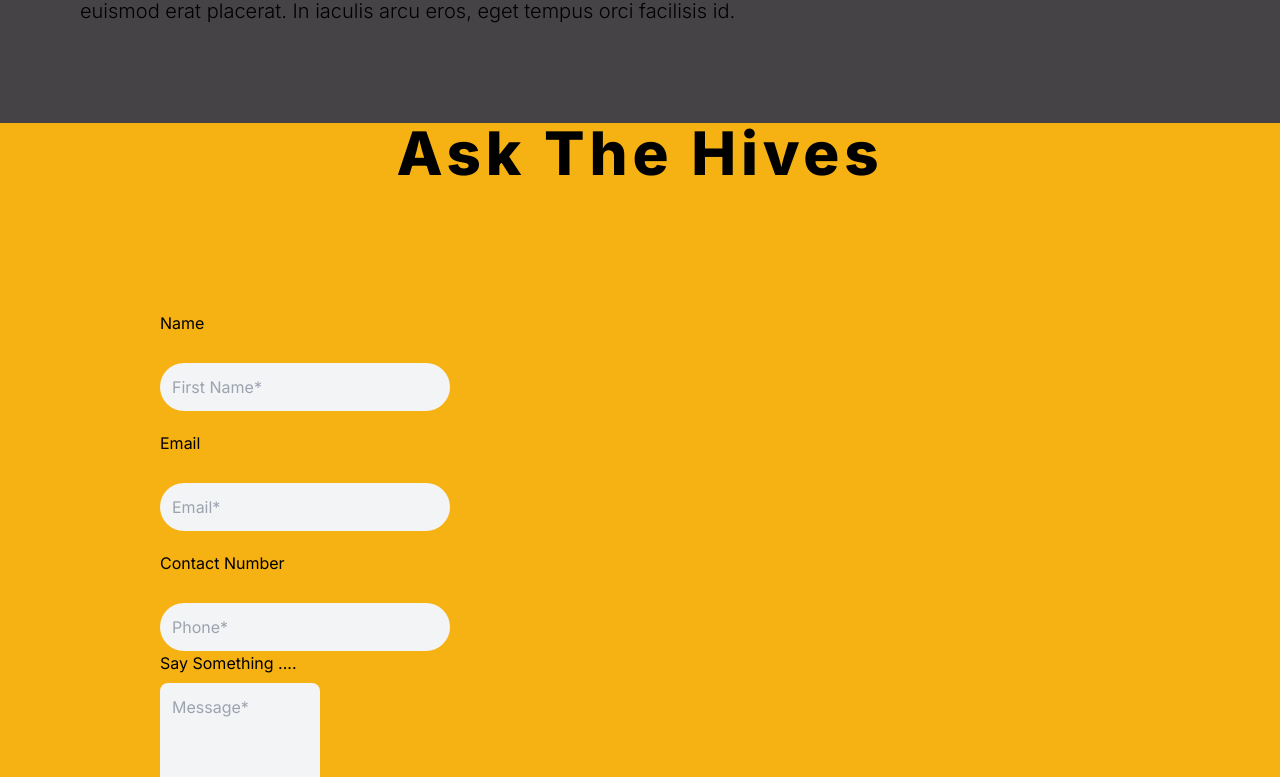
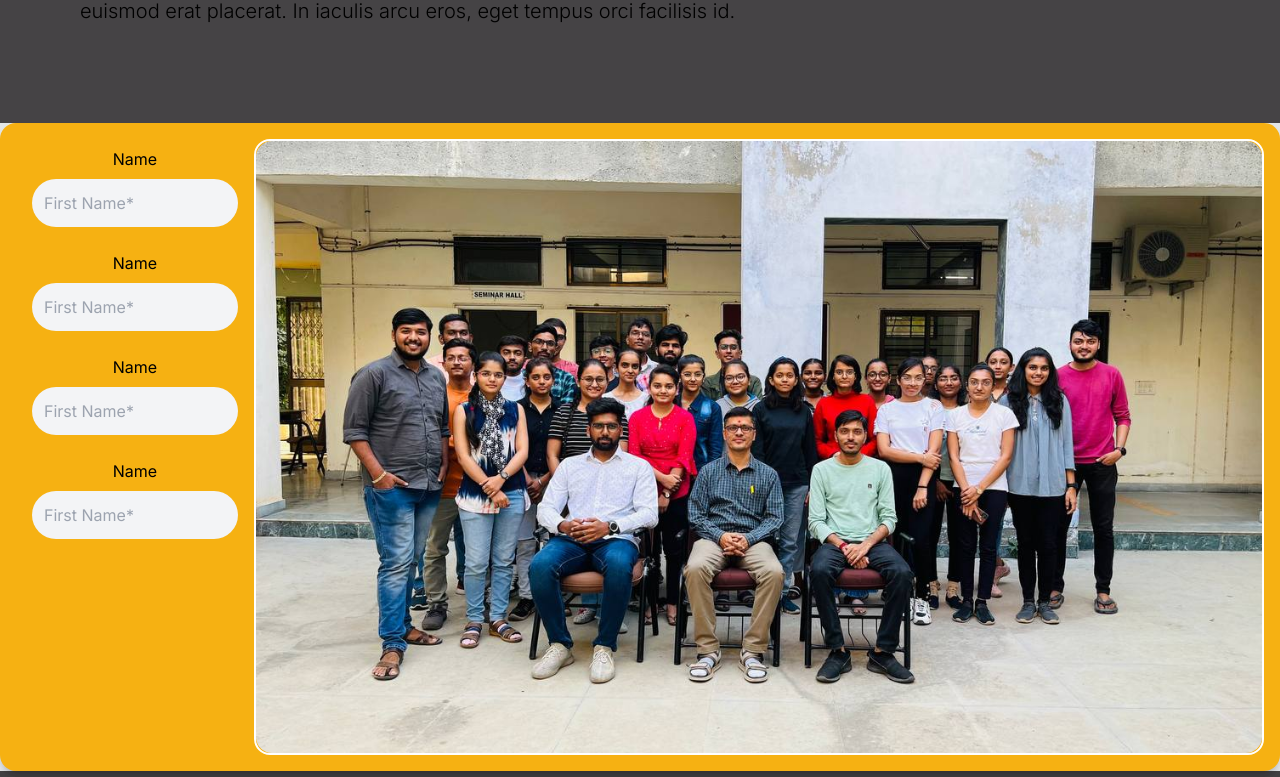
Before and after one commit to jaydeep-kuber/codehivesv3, a Next.js app: page / in a window 1280 px wide. Shown: the part 980-1757 px from the top of the page. Built offline with nearby package versions, Linux system fonts and the light colour scheme.

Commit message:
add upcomming

```diff
--- a/package.json
+++ b/package.json
@@ -10,6 +10,7 @@
   },
   "dependencies": {
     "@headlessui/react": "^1.7.15",
+    "@nextui-org/react": "^1.0.0-beta.13",
     "autoprefixer": "10.4.14",
     "axios": "^1.4.0",
     "bcryptjs": "^2.4.3",
--- a/src/app/components/ask2.js
+++ b/src/app/components/ask2.js
@@ -1,12 +1,12 @@
 export default function Ask2() {
     return (
 
-        <div className=" flex flex-col justify-between items-center w-full h-full box-border bg-[#f6b112] ">
-        <p className="  border-[#ffffffff]max-lg:text-4xl max-sm:text-2xl max-xl:text-5xl max-2xl:text-6xl leading-relaxed text-8xl   font-poppins  font-[800]  tracking-[4.8px]">
+        <div className=" flex flex-col items-center w-full h-full box-border bg-[#f6b112] ">
+        <p className="  border-[#ffffffff]max-lg:text-4xl max-sm:text-2xl max-xl:text-5xl max-2xl:text-6xl leading-relaxed text-8xl   font-poppins  font-[800]  tracking-[4.8px] bg-clip-text text-transparent bg-gradient-to-r from-black to-black">
           Ask The Hives
         </p>
 <br />
-	<div className="container mx-auto my-4 px-4 lg:px-20">
+	<form className="container mx-auto my-4 px-4 lg:px-20 flex justify-center">
 
 		<div className="w-full p-8 my-4 md:px-12 lg:w-9/12 lg:pl-20 lg:pr-40 mr-auto rounded-2xl ">
 
@@ -40,7 +40,7 @@ export default function Ask2() {
 			</div>
 
 
-</div>
+</form>
 </div>
 
     )
--- a/src/app/components/hero.js
+++ b/src/app/components/hero.js
@@ -7,7 +7,7 @@ export default function Hero() {
             alt="Not Found"
             className="w-full h-full max-md:w-[50%] max-md:h-[50%] max-xs:w-[20%] max-xs:w-[20%] max-xl:w-[100%] max-sm:w-[25%] max-sm:h-[15%] max-lg:w-[35%] max-xl:h-[15%] max-lg:h-[15%] min-2xl:w-[100%]"
           />
-          <p className="leading-relaxed  border-[#000000ff]  max-md:text-4xl max-sm:text-3xl max-lg:text-5xl max-xl:text-6xl  2xl:text-8xl  font-poppins  font-[800] bg-clip-text text-transparent bg-gradient-to-r from-pink-500 to-blue-500">
+          <p className="leading-relaxed  border-[#000000ff]  max-md:text-4xl max-sm:text-3xl max-lg:text-5xl max-xl:text-6xl  2xl:text-8xl  font-poppins  font-[800] bg-clip-text text-transparent bg-gradient-to-r from-black to-black">
             Welcome To Code Hives
           </p>
 
--- /dev/null
+++ b/src/app/components/upcomming.js
@@ -0,0 +1,52 @@
+import Image from "next/image";
+
+export default function Upcomming() {
+    return (
+        <div className=" flex flex-col items-center w-full h-full box-border shadow-lg rounded-2xl basis-2/3 relative bg-[#f6b112] ">
+
+
+        <div className="md:w-full md:h-[40.5rem] w-full h-[40rem] p-4 rounded-2xl shadow-lg  flex flex-col ease-linear duration-300 md:flex-row-reverse">
+
+
+        <div className="h-full w-full relative border-2 border-white rounded-2xl">
+          <Image
+            src='/gallery/gli_1.jpg'
+            alt="thumbnail"
+            layout="fill"
+            objectFit="cover"
+            className=" rounded-2xl"
+          />
+        </div>
+
+
+
+        <div className=" pt-0 pr-2 pl-2 flex flex-row justify-around flex-wrap">
+          <div className="flex flex-col items-center m-2">
+          <label  >Name</label>
+				<input className="w-full bg-gray-100 text-gray-900 mt-2 p-3 rounded-full focus:outline-none  focus:shadow-outline"
+            type="text" placeholder="First Name*" /><br />
+
+         <label  >Name</label>
+				<input className="w-full bg-gray-100 text-gray-900 mt-2 p-3 rounded-full focus:outline-none  focus:shadow-outline"
+            type="text" placeholder="First Name*" /><br />
+          <label  >Name</label>
+				<input className="w-full bg-gray-100 text-gray-900 mt-2 p-3 rounded-full focus:outline-none  focus:shadow-outline"
+            type="text" placeholder="First Name*" /><br />
+          <label  >Name</label>
+				<input className="w-full bg-gray-100 text-gray-900 mt-2 p-3 rounded-full focus:outline-none  focus:shadow-outline"
+            type="text" placeholder="First Name*" /><br />
+
+
+          </div>
+
+
+        </div>
+
+
+      </div>
+
+      </div>
+
+
+    )
+    }
--- a/src/app/page.js
+++ b/src/app/page.js
@@ -6,6 +6,7 @@ import Hero from './components/hero'
 import Navbar from './components/navbar';
 // import Navbar from './components/navbar/Navbar'
 import OurTeam from './ourteam'
+import Upcomming from './components/upcomming'
 
 export default function Home() {
   return (
@@ -14,11 +15,13 @@ export default function Home() {
     {/* <Navbar /> */}
      <Hero />
      <About />
-      <AskTheHives />
+
+    <Upcomming />
      {/*
 
      <OurTeam /> */}
  <Faqs2 />
+ <AskTheHives />
 <Footer />
   </>
   )
```
Also changed, not shown: src/app/components/faq2.js (+9 -1 lines), 1 other file (tests, documents, lock files or other folders).
